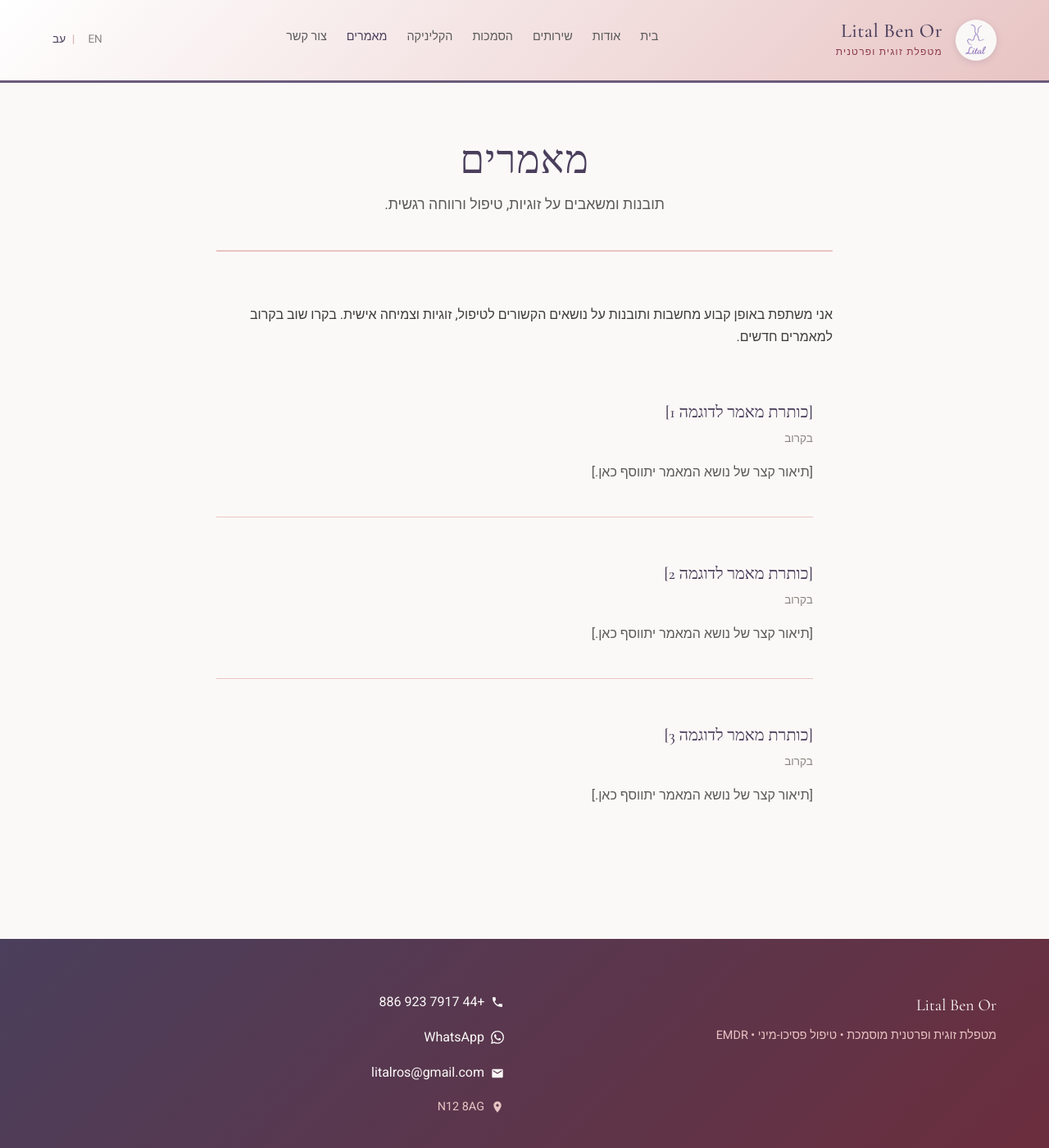
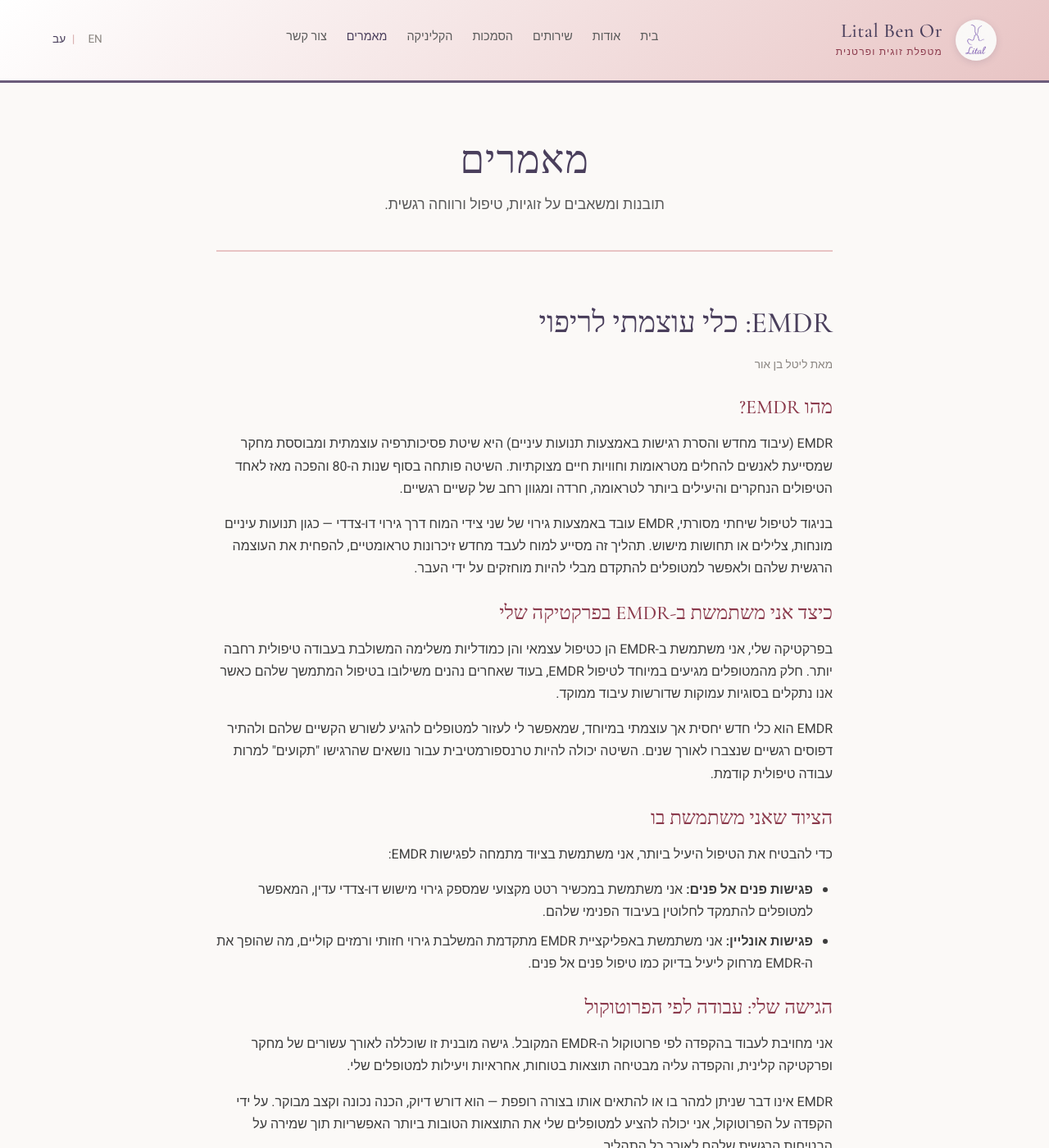
Before and after one commit to litalbenor/litalbenor.github.io, a Jekyll site: the page built from he/articles.md, in a window 1280 px wide and 1400 px high. Shown: the whole window at 82% size. Built offline with Jekyll 4.4.1, drawn with Linux system fonts in a browser that asks for light colours; some of the changed text lies outside the part shown.

Commit message:
Add EMDR article explaining the therapy and approach

```diff
--- a/he/articles.md
+++ b/he/articles.md
@@ -13,36 +13,46 @@ permalink: /he/articles
   </header>
 
   <div class="page-content">
-    <section class="content-section">
+    <article class="content-section">
+      <h2>EMDR: כלי עוצמתי לריפוי</h2>
+      <p class="article-date">מאת ליטל בן אור</p>
+
+      <h3>מהו EMDR?</h3>
       <p>
-        אני משתפת באופן קבוע מחשבות ותובנות על נושאים הקשורים לטיפול, זוגיות וצמיחה אישית. בקרו שוב בקרוב למאמרים חדשים.
+        EMDR (עיבוד מחדש והסרת רגישות באמצעות תנועות עיניים) היא שיטת פסיכותרפיה עוצמתית ומבוססת מחקר שמסייעת לאנשים להחלים מטראומות וחוויות חיים מצוקתיות. השיטה פותחה בסוף שנות ה-80 והפכה מאז לאחד הטיפולים הנחקרים והיעילים ביותר לטראומה, חרדה ומגוון רחב של קשיים רגשיים.
+      </p>
+      <p>
+        בניגוד לטיפול שיחתי מסורתי, EMDR עובד באמצעות גירוי של שני צידי המוח דרך גירוי דו-צדדי — כגון תנועות עיניים מונחות, צלילים או תחושות מישוש. תהליך זה מסייע למוח לעבד מחדש זיכרונות טראומטיים, להפחית את העוצמה הרגשית שלהם ולאפשר למטופלים להתקדם מבלי להיות מוחזקים על ידי העבר.
       </p>
 
-      <ul class="articles-list">
-        <li class="article-item">
-          <h3 class="article-title">[כותרת מאמר לדוגמה 1]</h3>
-          <p class="article-date">בקרוב</p>
-          <p class="article-excerpt">
-            [תיאור קצר של נושא המאמר יתווסף כאן.]
-          </p>
-        </li>
+      <h3>כיצד אני משתמשת ב-EMDR בפרקטיקה שלי</h3>
+      <p>
+        בפרקטיקה שלי, אני משתמשת ב-EMDR הן כטיפול עצמאי והן כמודליות משלימה המשולבת בעבודה טיפולית רחבה יותר. חלק מהמטופלים מגיעים במיוחד לטיפול EMDR, בעוד שאחרים נהנים משילובו בטיפול המתמשך שלהם כאשר אנו נתקלים בסוגיות עמוקות שדורשות עיבוד ממוקד.
+      </p>
+      <p>
+        EMDR הוא כלי חדש יחסית אך עוצמתי במיוחד, שמאפשר לי לעזור למטופלים להגיע לשורש הקשיים שלהם ולהתיר דפוסים רגשיים שנצברו לאורך שנים. השיטה יכולה להיות טרנספורמטיבית עבור נושאים שהרגישו "תקועים" למרות עבודה טיפולית קודמת.
+      </p>
 
-        <li class="article-item">
-          <h3 class="article-title">[כותרת מאמר לדוגמה 2]</h3>
-          <p class="article-date">בקרוב</p>
-          <p class="article-excerpt">
-            [תיאור קצר של נושא המאמר יתווסף כאן.]
-          </p>
-        </li>
+      <h3>הציוד שאני משתמשת בו</h3>
+      <p>
+        כדי להבטיח את הטיפול היעיל ביותר, אני משתמשת בציוד מתמחה לפגישות EMDR:
+      </p>
+      <ul>
+        <li><strong>פגישות פנים אל פנים:</strong> אני משתמשת במכשיר רטט מקצועי שמספק גירוי מישוש דו-צדדי עדין, המאפשר למטופלים להתמקד לחלוטין בעיבוד הפנימי שלהם.</li>
+        <li><strong>פגישות אונליין:</strong> אני משתמשת באפליקציית EMDR מתקדמת המשלבת גירוי חזותי ורמזים קוליים, מה שהופך את ה-EMDR מרחוק ליעיל בדיוק כמו טיפול פנים אל פנים.</li>
+      </ul>
 
-        <li class="article-item">
-          <h3 class="article-title">[כותרת מאמר לדוגמה 3]</h3>
-          <p class="article-date">בקרוב</p>
-          <p class="article-excerpt">
-            [תיאור קצר של נושא המאמר יתווסף כאן.]
-          </p>
-        </li>
-      </ul>
-    </section>
+      <h3>הגישה שלי: עבודה לפי הפרוטוקול</h3>
+      <p>
+        אני מחויבת לעבוד בהקפדה לפי פרוטוקול ה-EMDR המקובל. גישה מובנית זו שוכללה לאורך עשורים של מחקר ופרקטיקה קלינית, והקפדה עליה מבטיחה תוצאות בטוחות, אחראיות ויעילות למטופלים שלי.
+      </p>
+      <p>
+        EMDR אינו דבר שניתן למהר בו או להתאים אותו בצורה רופפת — הוא דורש דיוק, הכנה נכונה וקצב מבוקר. על ידי הקפדה על הפרוטוקול, אני יכולה להציע למטופלים שלי את התוצאות הטובות ביותר האפשריות תוך שמירה על הבטיחות הרגשית שלהם לאורך כל התהליך.
+      </p>
+
+      <p style="margin-top: 2rem;">
+        <em>אם אתם סקרנים האם EMDR עשוי לעזור לכם, אנא <a href="/he/contact">צרו קשר</a> כדי לדון בצרכים שלכם.</em>
+      </p>
+    </article>
   </div>
 </div>
```
Also changed, not shown: en/articles.md (+36 -26 lines).
